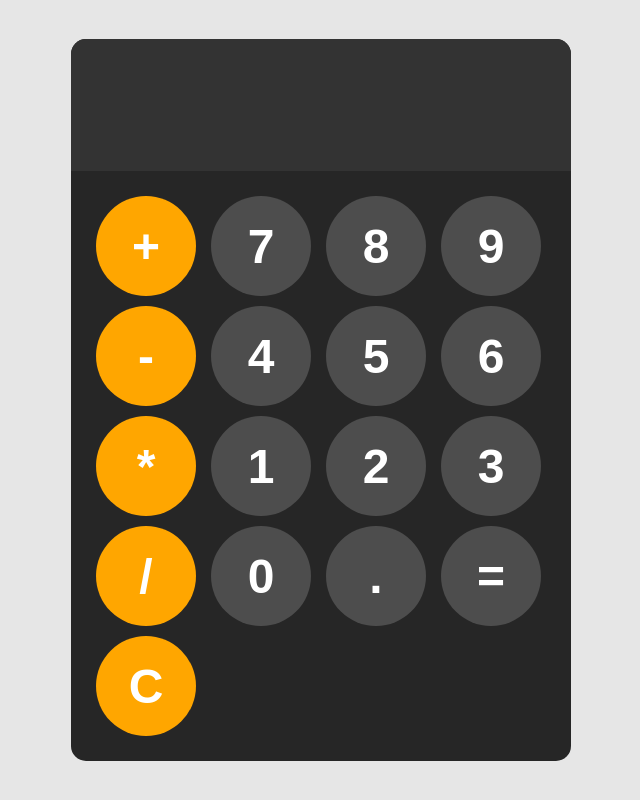
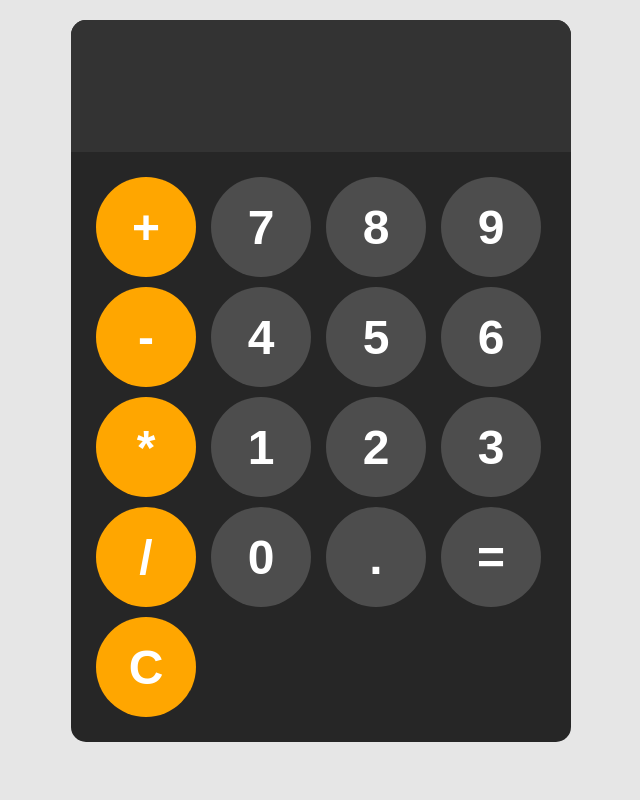
Before and after one commit to klaus14k/myCalculator, a plain HTML site: page index.html in a window 1280 px wide. Shown: the whole page, without its empty margins (319-959 px from the left). Drawn offline with Linux system fonts and the light colour scheme.

Commit message:
fix: body size

```diff
--- a/styles.css
+++ b/styles.css
@@ -1,9 +1,8 @@
 body {
-    margin: 0;
+    margin: 20px 0;
     display: flex;
     justify-content: center;
     align-items: center;
-    height: 100vh;
     background-color: hsl(0, 0%, 90%);
 }
 
```
